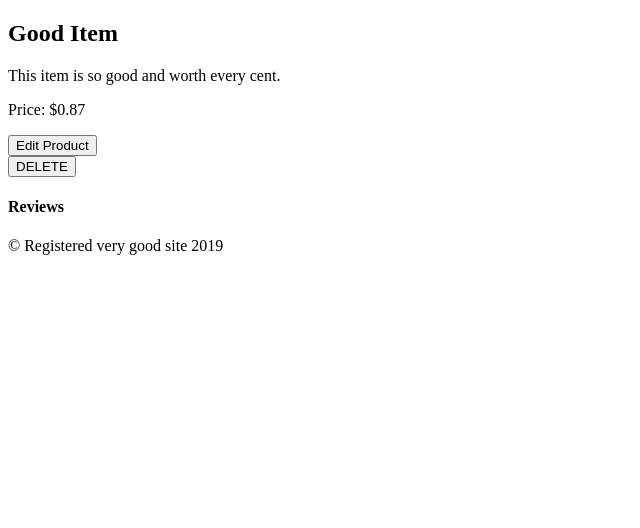
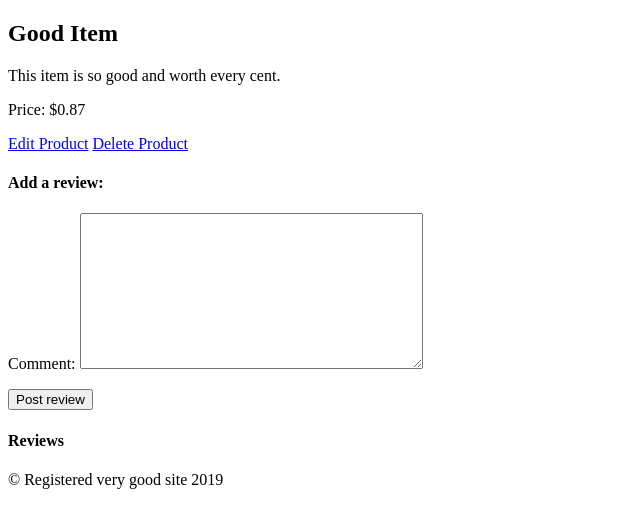
Before and after one commit to JasminFace/rainforest, a Django app: page /products/1 in a window 1280 px wide. Shown: the part 155-683 px from the top of the page, without its empty margins (0-640 px from the left). Run offline with Django 3.2, Linux system fonts and the light colour scheme; data comes from the database, SQL or seed files in the repository; data that the repository does not hold is empty.

Commit message:
Added ability to make and display reviews of products.

```diff
--- a/rainforest/forms.py
+++ b/rainforest/forms.py
@@ -1,5 +1,5 @@
 from django import forms
-from rainforest.models import Product
+from rainforest.models import Product, Review
 
 class ProductForm(forms.ModelForm):
   class Meta:
@@ -13,3 +13,8 @@ class ProductForm(forms.ModelForm):
     description = data.get("description")
     if len(description) < 10 or len(description) > 500:
       self.add_error("description", "Description must be between 10 and 500 characters.")
+
+class ReviewForm(forms.ModelForm):
+  class Meta:
+    model = Review
+    fields = {'comment'}
--- a/rainforest/models.py
+++ b/rainforest/models.py
@@ -14,6 +14,7 @@ class Product(models.Model):
 
 class Review(models.Model):
     comment = models.TextField()
+    published_date = models.DateField(auto_now_add=True)
     product = models.ForeignKey(Product, on_delete=models.CASCADE, related_name='reviews')
 
     def __str__(self):
--- a/rainforest/templates/product.html
+++ b/rainforest/templates/product.html
@@ -5,25 +5,24 @@
         <h2>{{ product.name }}</h2>
         <p>{{ product.description }}</p>
         <p>Price: {{ product.price_in_dollars }}</p>
-
-        <form method= 'POST' action="{% url 'product_edit' id=product.pk %}">
-            {% csrf_token %}
-            <button type="submit">Edit Product</button>
-        </form>
+        <a href="{% url 'product_edit' id=product.pk %}">Edit Product</a>
+        <a href="{% url 'delete_product' id=product.pk %}">Delete Product</a>
     </main>
 
-
-    <form method='POST' action="{% url 'delete_product' id=product.pk %}">
+    <h4>Add a review:</h4>
+    <form method="POST" action="{% url 'review_new' id=product.pk %}">
         {% csrf_token %}
 
-        <button type="submit">DELETE</button>
+        {{ form.as_p }}
+
+        <button type='submit'>Post review</button>
     </form>
 
     <h4>Reviews</h4>
     <ul>
         {% for review in product.reviews.all %}
         <li>
-            {{ review }}
+            {{ review }} - {{ review.published_date }}
         </li>
         {% endfor %}
     </ul>
--- a/rainforest/urls.py
+++ b/rainforest/urls.py
@@ -26,4 +26,5 @@ urlpatterns = [
     path('products/<int:id>/edit/', views.product_edit, name='product_edit'),
     path('products/<int:id>/edit_submit/', views.edit_submit, name='edit_submit'),
     path('products/<int:id>/delete/', views.delete_product, name='delete_product'),
+    path('products/<int:id>/reviews/create', views.review_new, name='review_new'),
 ]
--- a/rainforest/views.py
+++ b/rainforest/views.py
@@ -1,9 +1,9 @@
 from django.http import HttpResponse, HttpResponseRedirect
 from django.urls import path
 from django.shortcuts import render, redirect, reverse
-from rainforest.models import Product
+from rainforest.models import Product, Review
 from django.views.decorators.http import require_http_methods
-from rainforest.forms import ProductForm
+from rainforest.forms import ProductForm, ReviewForm
 
 
 def root(request):
@@ -20,9 +20,12 @@ def products_page(request):
 
 def product_details(request, id):
   product = Product.objects.get(pk=id)
+  form = ReviewForm()
   context = {
     'title': product.name,
     'product': product,
+    'form': form,
+    'reviews': Review.objects.order_by('-published_date'),
   }
   response = render(request, 'product.html', context)
   return HttpResponse(response)
@@ -75,3 +78,13 @@ def delete_product(request, id):
   product = Product.objects.get(pk=id)
   product.delete()
   return redirect('products_list')
+
+def review_new(request, id):
+  if request.method == 'POST':
+    product = Product.objects.get(pk=id)
+    form = ReviewForm(request.POST)
+    if form.is_valid():
+      review = form.instance
+      review.product = product
+      review.save()
+      return redirect('product_details', id=product.id)
```
Also changed, not shown: rainforest/migrations/0003_review_published_date.py (added), rainforest/migrations/0004_auto_20190531_1930.py (added), rainforest/migrations/0005_auto_20190531_1934.py (added).
